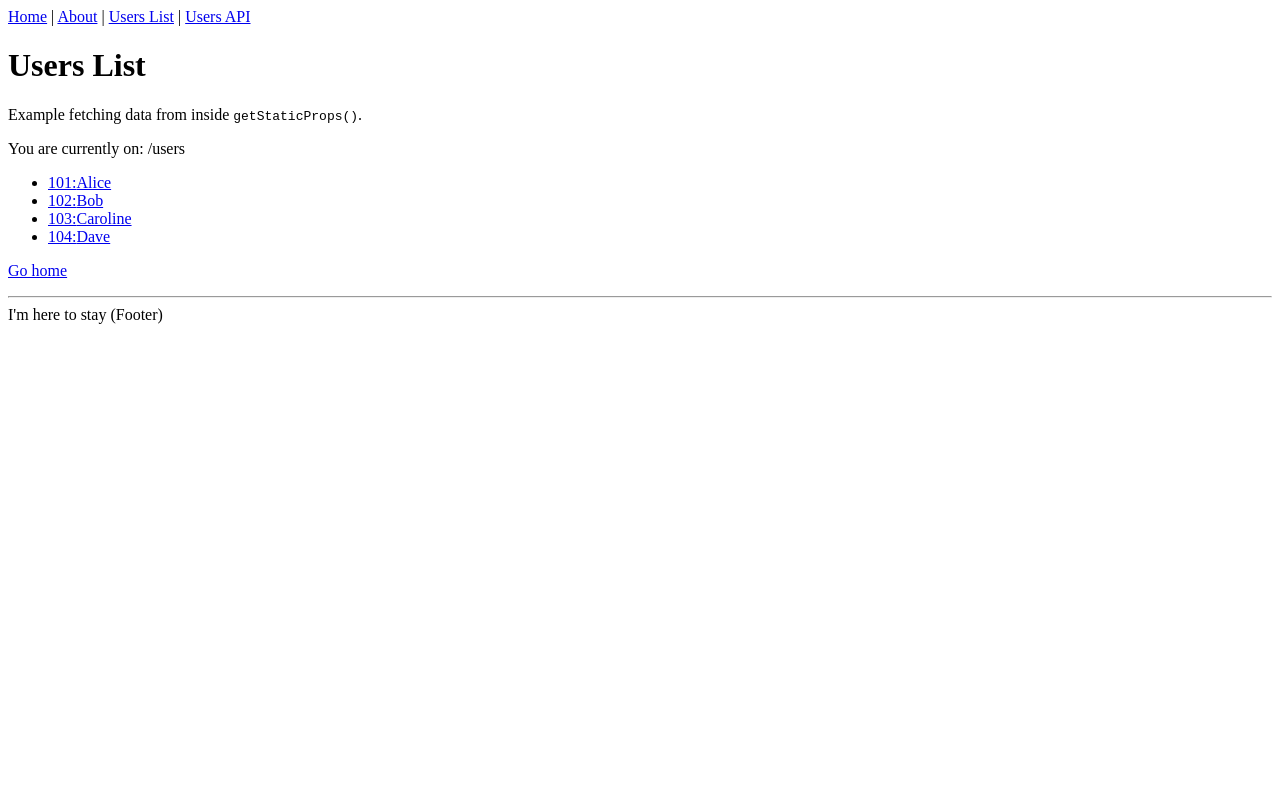
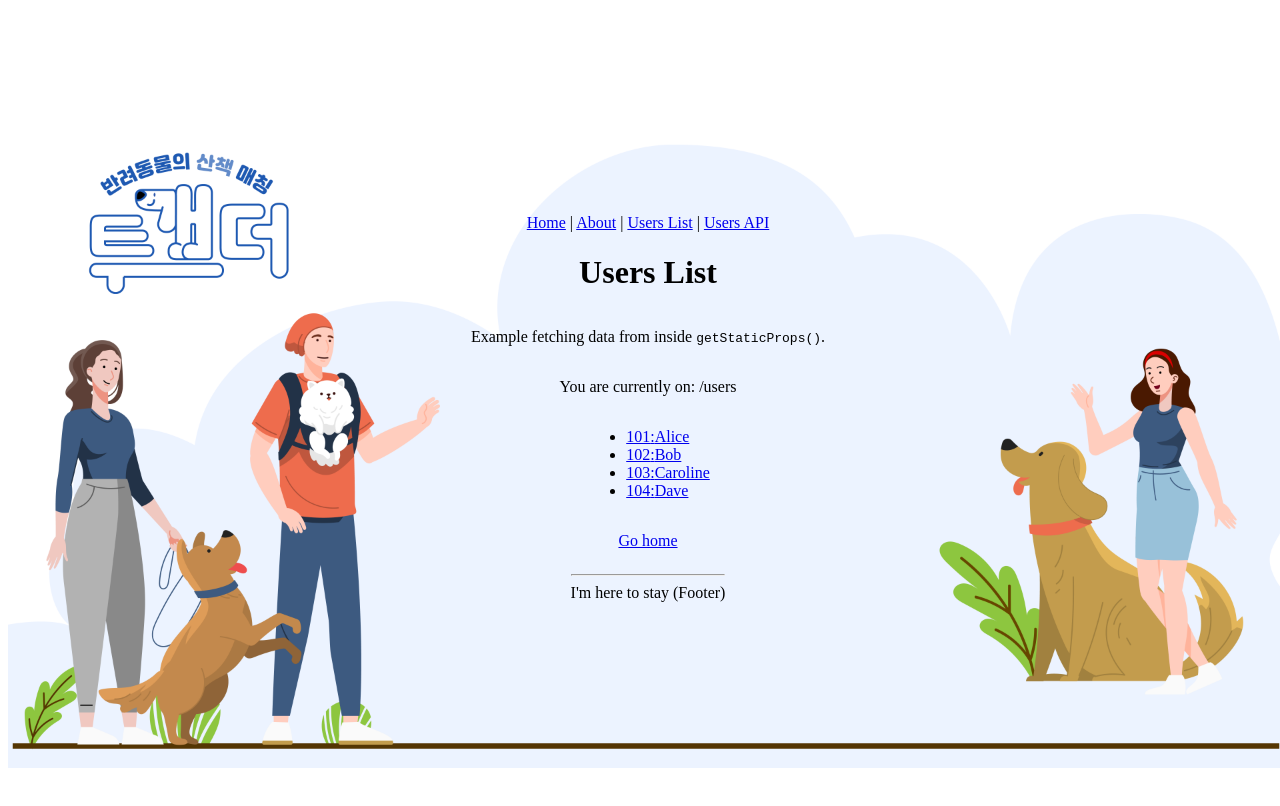
Before and after one commit to Jungki96/Re-Twogather, a Next.js app: page /users in a window 1280 px wide. Shown: the top 806 px of the page. Built offline with nearby package versions, Linux system fonts and the light colour scheme.

Commit message:
feat  : Layout 설정
- Layout 설정 + 배경 추가

# 4

```diff
--- a/components/Layout.tsx
+++ /dev/null
@@ -1,32 +0,0 @@
-import React, { ReactNode } from 'react'
-import Link from 'next/link'
-import Head from 'next/head'
-
-type Props = {
-  children?: ReactNode
-  title?: string
-}
-
-const Layout = ({ children, title = 'This is the default title' }: Props) => (
-  <div>
-    <Head>
-      <title>{title}</title>
-      <meta charSet="utf-8" />
-      <meta name="viewport" content="initial-scale=1.0, width=device-width" />
-    </Head>
-    <header>
-      <nav>
-        <Link href="/">Home</Link> | <Link href="/about">About</Link> |{' '}
-        <Link href="/users">Users List</Link> |{' '}
-        <a href="/api/users">Users API</a>
-      </nav>
-    </header>
-    {children}
-    <footer>
-      <hr />
-      <span>I'm here to stay (Footer)</span>
-    </footer>
-  </div>
-)
-
-export default Layout
--- /dev/null
+++ b/components/common/Layout.tsx
@@ -0,0 +1,48 @@
+import React, { ReactNode } from "react";
+import Link from "next/link";
+import Head from "next/head";
+import { styled } from "@mui/system";
+
+type Props = {
+  children?: ReactNode;
+  title?: string;
+};
+
+const Layout = ({ children, title = "This is the default title" }: Props) => (
+  <StyledDiv>
+    <Head>
+      <title>{title}</title>
+      <meta charSet="utf-8" />
+      <meta name="viewport" content="initial-scale=1.0, width=device-width" />
+    </Head>
+    <header>
+      <nav>
+        <Link href="/">Home</Link> | <Link href="/about">About</Link> |{" "}
+        <Link href="/users">Users List</Link> | <a href="/api/users">Users API</a>
+      </nav>
+    </header>
+    {children}
+    <footer>
+      <hr />
+      <span>I'm here to stay (Footer)</span>
+    </footer>
+  </StyledDiv>
+);
+
+export default Layout;
+
+const StyledDiv = styled("div")(({ theme }) => ({
+  display: "flex",
+  alignItems: "center",
+  justifyContent: "center",
+  flexDirection: "column",
+  width: "100vw",
+  height: "100vh",
+  backgroundImage: `url(/asset/image/background.png)`,
+  backgroundRepeat: "no-repeat",
+  backgroundSize: "contain",
+  backgroundPosition: "center",
+  [theme.breakpoints.down("sm")]: {
+    backgroundImage: "none",
+  },
+}));
```
Also changed, not shown: pages/users/[id].tsx (+22 -26 lines), pages/users/index.tsx (+13 -13 lines), public/asset/image/background.png (added).
